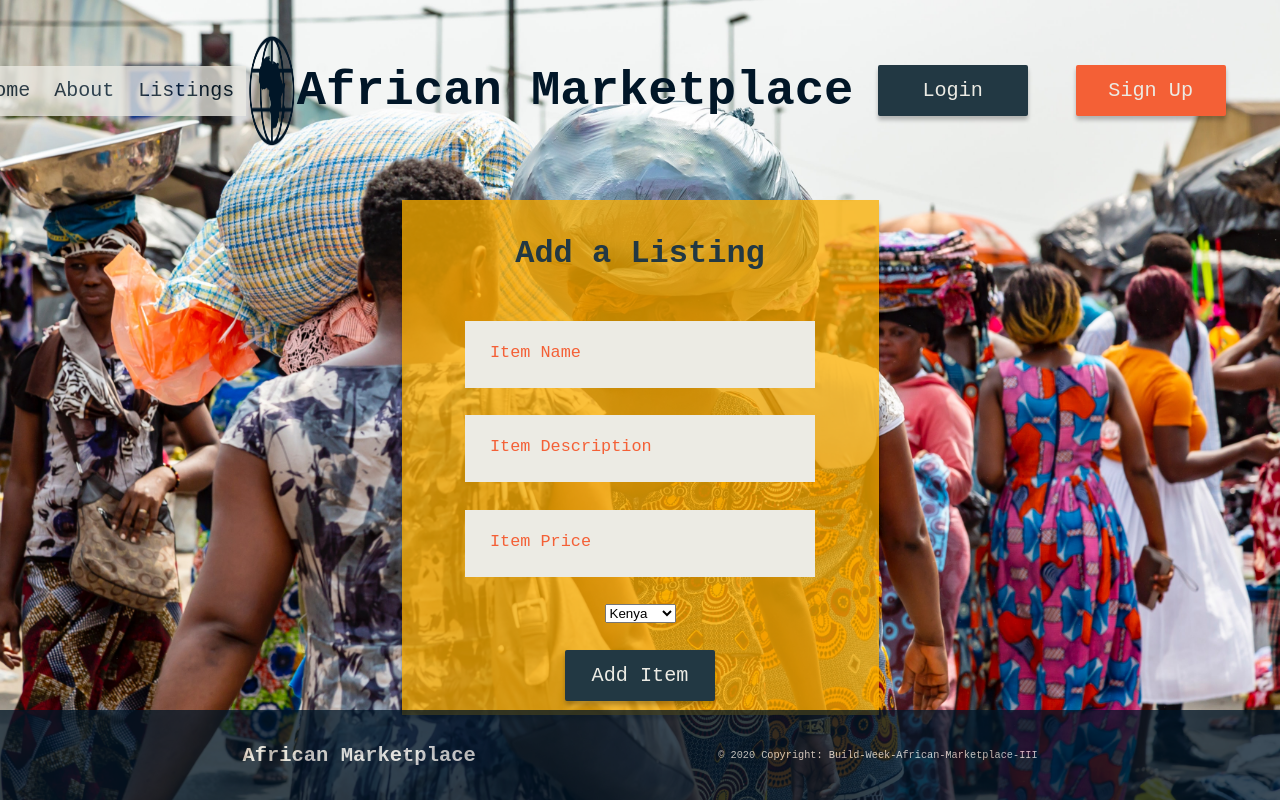
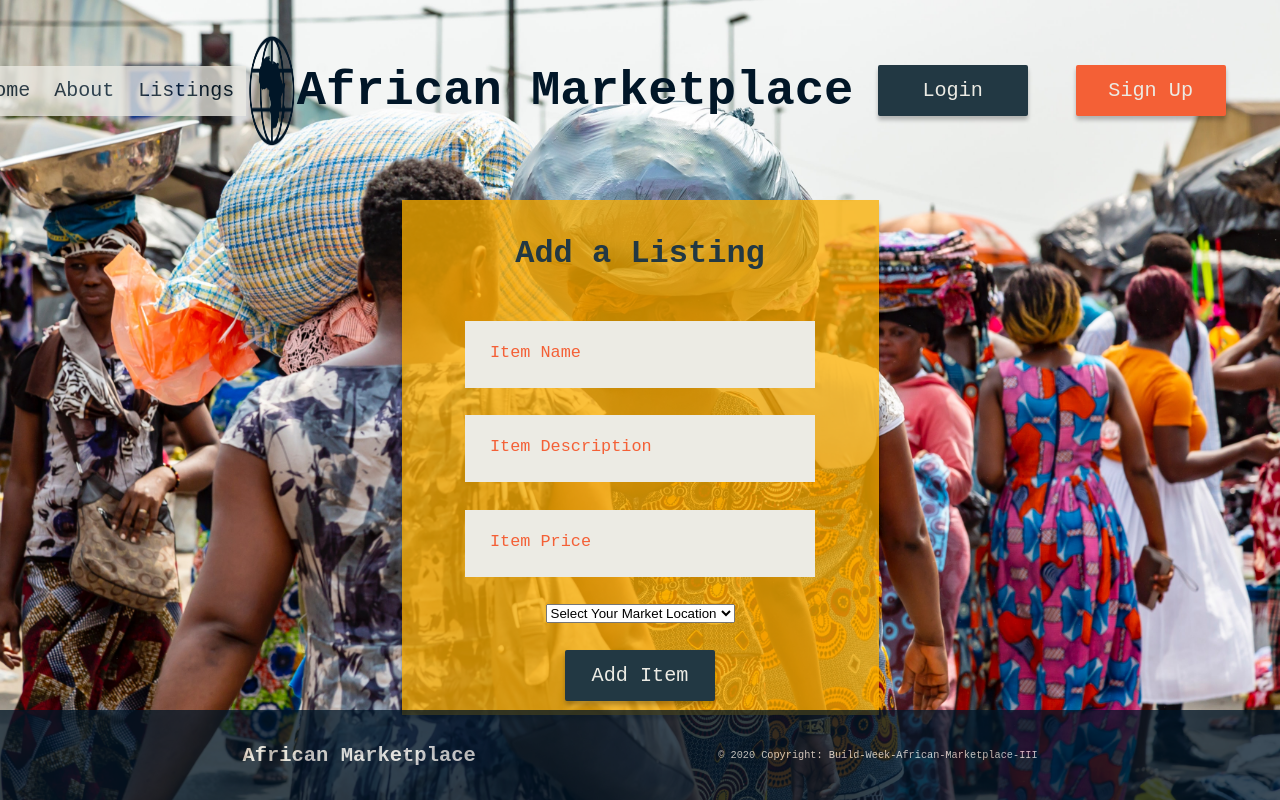
Before and after one commit to Build-Week-African-Marketplace-III/front-end, a React (Create React App) app: page /item-form in a window 1280 px wide. Built offline with nearby package versions, Linux system fonts and the light colour scheme; sample sign-in values are in the browser's storage.

Commit message:
Updated Redirect on submit and tested default value, opting for extra option

```diff
--- a/src/components/ItemForm.js
+++ b/src/components/ItemForm.js
@@ -38,6 +38,7 @@ export const ItemForm = (props) => {
         .post(backendAPIURL, itemformState)
         .then(response => {
           console.log(response.data)
+          props.history.push('/');
         })
         .catch(error => {console.log(error)})
       };
@@ -96,6 +97,7 @@ export const ItemForm = (props) => {
 
         <select name="location" value={itemformState.location} onChange={inputChange} placeholder="Market Location" >
 
+          <option value="">Select Your Market Location</option>
           <option value="Kenya">Kenya</option>
           <option value="Ethiopia">Ethiopia</option>
           <option value="Rwanda">Rwanda</option>
```
